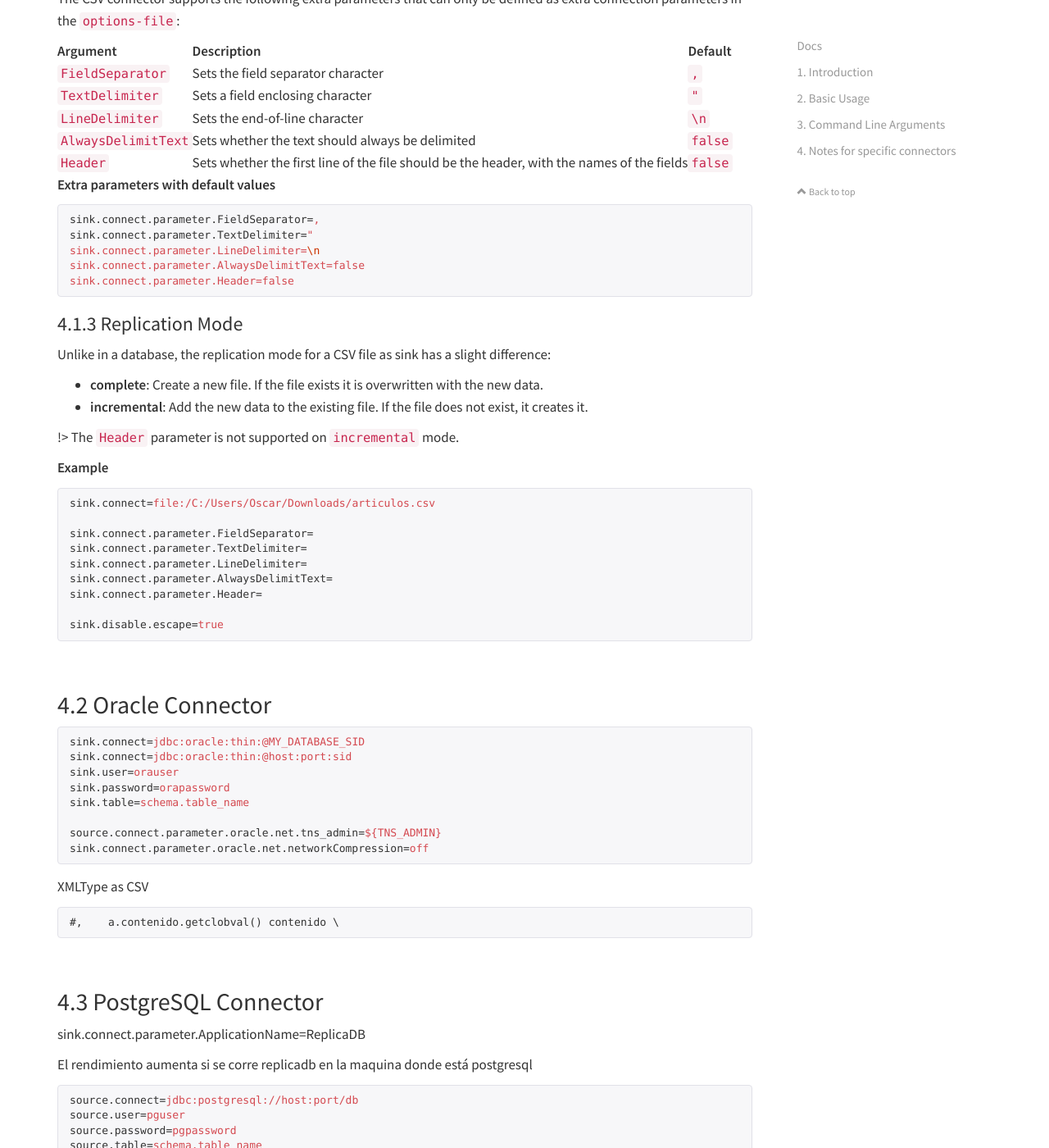
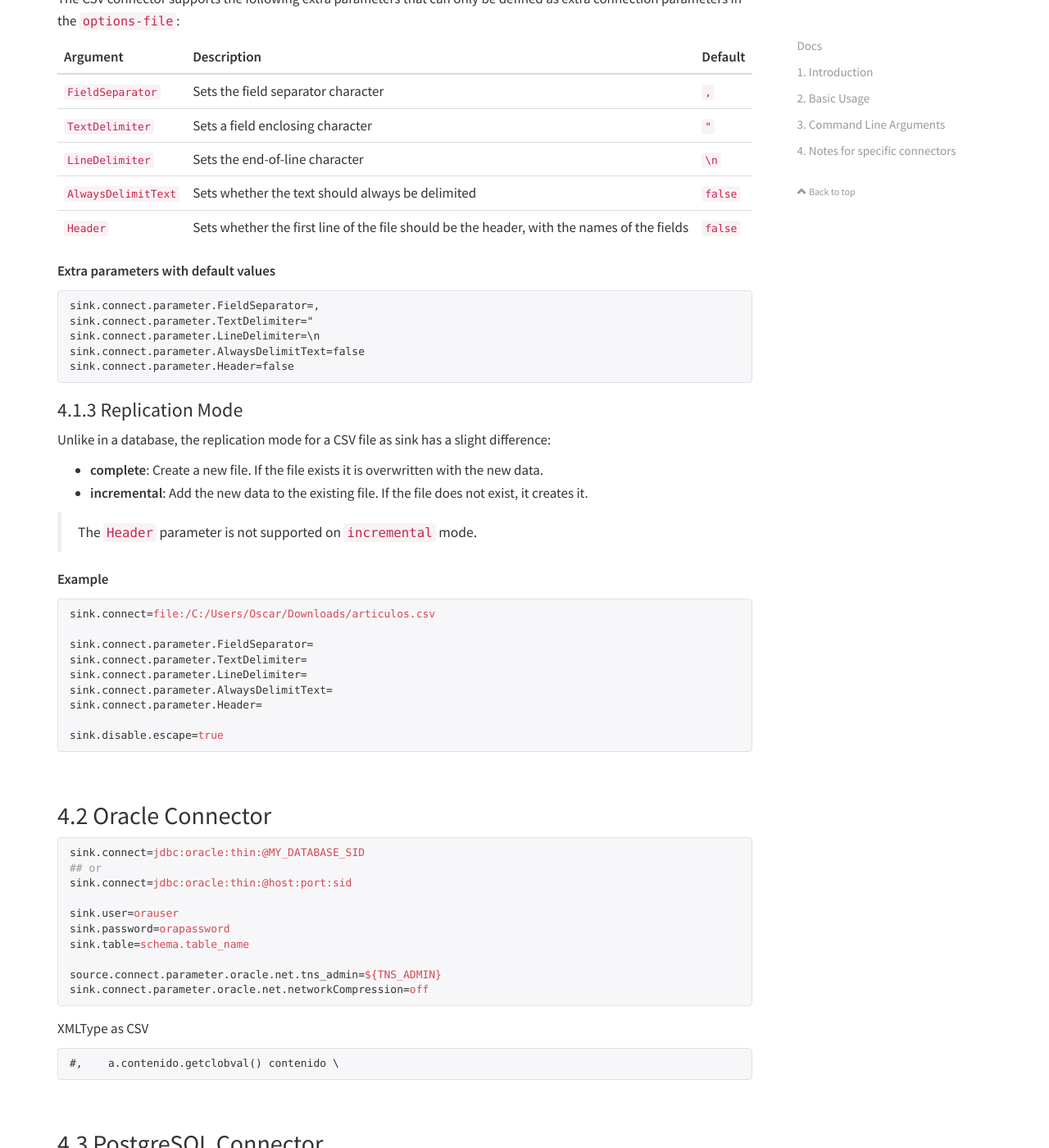
Before and after one commit to osalvador/ReplicaDB, a Jekyll site: the page built from docs/docs.md, in a window 1280 px wide and 1400 px high, scrolled down 7590 px. Shown: the whole window at 82% size. Built offline with Jekyll 4.4.1, drawn with Linux system fonts in a browser that asks for light colours; nearby versions of some CDN libraries; comment, search, counter and statistics services are not loaded; our own code applies the rules of GitHub Pages for plain Markdown files.

Commit message:
Update docs.md

````diff
--- a/docs/docs.md
+++ b/docs/docs.md
@@ -279,6 +279,8 @@ sink.disable.escape=true
 
 The CSV connector supports the following extra parameters that can only be defined as extra connection parameters in the `options-file`:
 
+{:.table}
+
 | Argument            | Description                                                                                | Default |
 | ------------------- | ------------------------------------------------------------------------------------------ | ------- |
 | `FieldSeparator`    | Sets the field separator character                                                         | `,`     |
@@ -290,7 +292,7 @@ The CSV connector supports the following extra parameters that can only be defin
 
 **Extra parameters with default values**
 
-```properties
+```
 sink.connect.parameter.FieldSeparator=,
 sink.connect.parameter.TextDelimiter="
 sink.connect.parameter.LineDelimiter=\n
@@ -305,7 +307,7 @@ Unlike in a database, the replication mode for a CSV file as sink has a slight d
 - **complete**: Create a new file. If the file exists it is overwritten with the new data.
 - **incremental**: Add the new data to the existing file. If the file does not exist, it creates it.
 
-!> The `Header` parameter is not supported on `incremental` mode.
+> The `Header` parameter is not supported on `incremental` mode.
 
 **Example**
 
@@ -326,7 +328,9 @@ sink.disable.escape=true
 
 ```properties
 sink.connect=jdbc:oracle:thin:@MY_DATABASE_SID
+## or
 sink.connect=jdbc:oracle:thin:@host:port:sid
+
 sink.user=orauser
 sink.password=orapassword
 sink.table=schema.table_name
````
